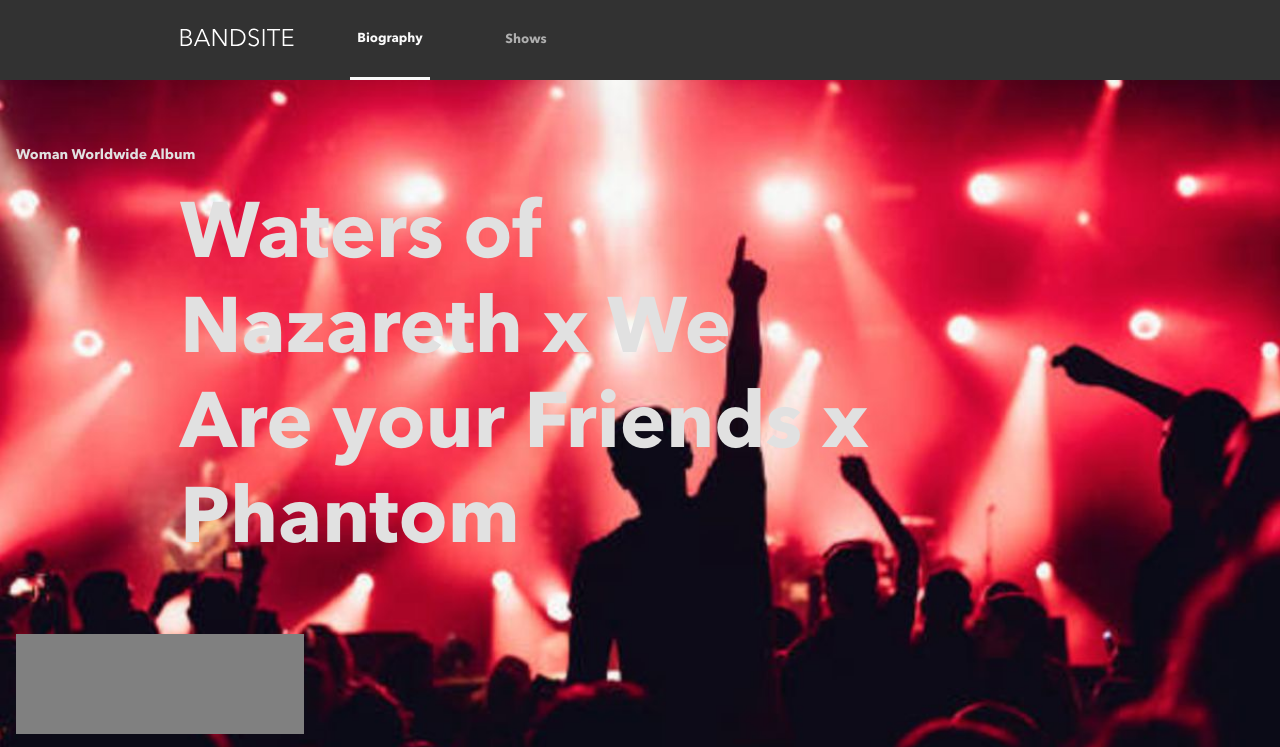
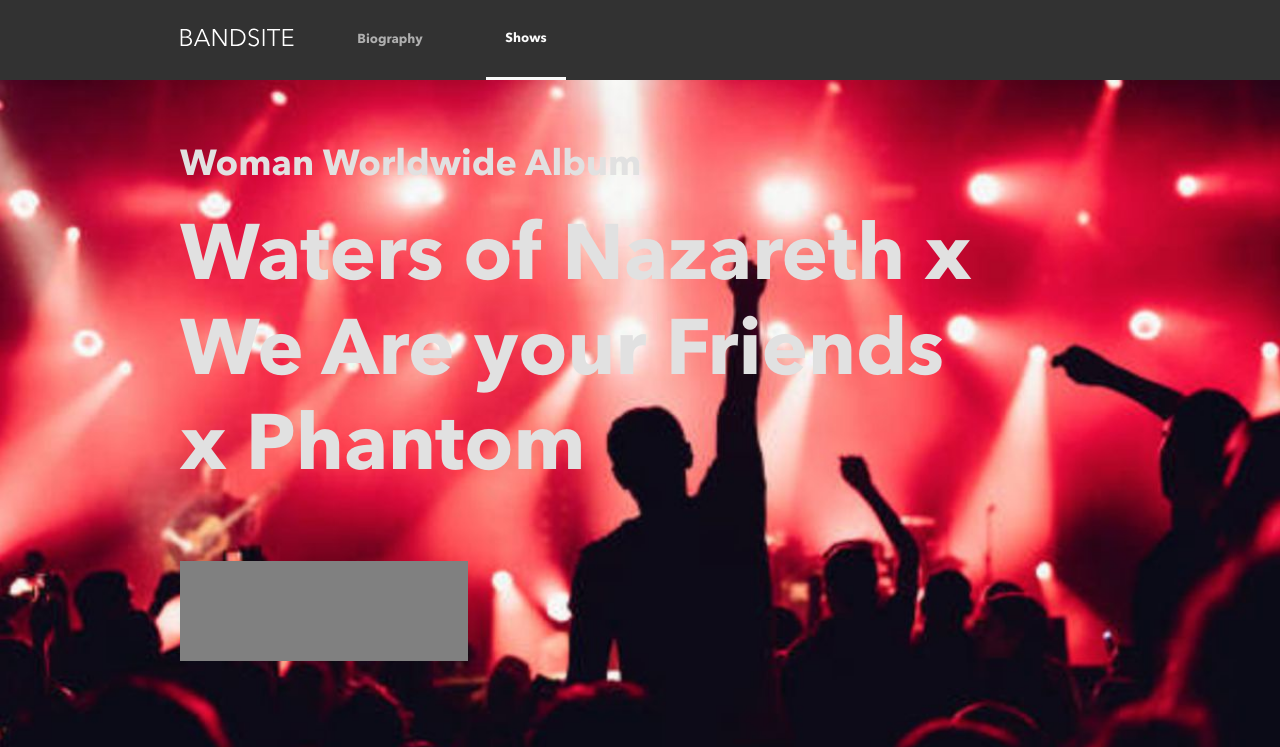
Before and after one commit to foak77/Frederico-Carvalho-BandSite, a plain HTML site: page Sprint_2/pages/shows.html in a window 1280 px wide. Shown: the top 747 px of the page. Drawn offline with Linux system fonts and the light colour scheme.

Commit message:
starting javascrip

```diff
--- a/Sprint_2/pages/shows.html
+++ b/Sprint_2/pages/shows.html
@@ -13,8 +13,8 @@
     <header class="header">
     <a href="./index.html"><img class="header__logo" src="../assets/logo/Logo-bandsite.svg"/></a>
     <nav class="navigation">
-      <a class="navigation__link-biog font-listContactInfoH4-mob" href="../index.html">Biography</a>
-      <a class="navigation__link-show font-listContactInfoH4-mob" href="../pages/shows.html">Shows</a>
+      <a class="navigation__link-biog--forShow navigation__link-biog-forShow font-listContactInfoH4-mob" href="../index.html">Biography</a>
+      <a class="navigation__link-show--forShow navigation__link-show-forShow font-listContactInfoH4-mob" href="../pages/shows.html">Shows</a>
     </nav>
     </header>
 
--- a/Sprint_2/styles/partials/_hero-shows.scss
+++ b/Sprint_2/styles/partials/_hero-shows.scss
@@ -30,19 +30,45 @@
   @include tablet {
     height: 670px;
     &__titleS {
-      width: 550px;
+      width: 570px;
       margin-left: 24px;
       font-size: 60px;
       line-height: 68px;
+    }
+    &__titleS-uppper {
+      color: $text-field-border;
+      width: 570px;
+      margin: 64px 0px 24px 16px;
+      font-family: AvenirBold;
+    }
+    &__player {
+      background-color: gray;
+      margin: 0px 0px 0px 16px;
+      width: 288px;
+      height: 100px;
     }
   }
   @include desktop {
     height: 670px;
     &__titleS {
-      width: 700px;
+      width: 800px;
       margin-left: 180px;
       font-size: 78px;
       line-height: 95px;
     }
+    &__titleS-uppper {
+      color: $text-field-border;
+      width: 570px;
+      margin: 64px 0px 24px 180px;
+      font-family: AvenirBold;
+      font-size: 36px;
+      line-height: 44px;
+    }
+    &__player {
+      background-color: gray;
+      margin: 0px 0px 0px 180px;
+      width: 288px;
+      height: 100px;
+    }
   }
 }
--- /dev/null
+++ b/Sprint_2/styles/partials/_navigation-show.scss
@@ -0,0 +1,72 @@
+.navigation {
+  width: 100%;
+  display: flex;
+  flex-direction: row;
+  justify-content: center;
+  align-items: center;
+  &__link-biog-forShow {
+    box-sizing: border-box;
+    font-family: AvenirBold;
+    color: $text-label-style-color;
+    display: flex;
+    justify-content: center;
+    align-items: center;
+    text-decoration: none;
+    width: 160px;
+    padding: 0px 0px 5px 0px;
+    &:hover {
+      color: $primary-cta-hover;
+    }
+  }
+  &__link-show-forShow {
+    box-sizing: border-box;
+    font-family: AvenirBold;
+    color: $text-field-background-fill;
+    display: flex;
+    justify-content: center;
+    align-items: center;
+    text-decoration: none;
+    width: 160px;
+    padding: 0px 0px 5px 0px;
+    border-bottom: 3px solid $text-field-background-fill;
+    &:hover {
+      color: $primary-cta-hover;
+      border-bottom: 3px solid $primary-cta-hover;
+    }
+  }
+  @include tablet {
+    flex-direction: row;
+    justify-content: flex-start;
+    align-items: flex-start;
+    &__link-biog-forShow {
+      width: 90px;
+      height: 80px;
+      margin-right: 32px;
+    }
+    &__link-show-forShow {
+      width: 90px;
+      height: 80px;
+    }
+  }
+  @include desktop {
+    justify-content: flex-start;
+    align-items: center;
+    &__link-biog-forShow {
+      width: 80px;
+      height: 80px;
+      padding: 0px 0px 0px 0px;
+      margin-right: 0px;
+      margin-left: 56px;
+    }
+    &__link-show-forShow {
+      width: 80px;
+      height: 80px;
+      padding: 0px 0px 0px 0px;
+      margin-left: 56px;
+    }
+  }
+}
+.text__list-contact {
+  color: #ffffff;
+  text-decoration: none;
+}
--- a/Sprint_2/styles/shows.scss
+++ b/Sprint_2/styles/shows.scss
@@ -5,7 +5,8 @@
 @import "../styles/partials/btn";
 @import "../styles/partials/header";
 @import "../styles/partials/hero-shows";
-@import "../styles/partials/navigation";
+// @import "../styles/partials/navigation";
+@import "../styles/partials/navigation-show";
 @import "../styles/partials/main-shows";
 @import "../styles/partials/schedules";
 @import "../styles/partials/footer";
```
Also changed, not shown: Sprint_2/js/javaScript.js (+0 -16 lines), Sprint_2/styles/shows.css, 1 other file.
